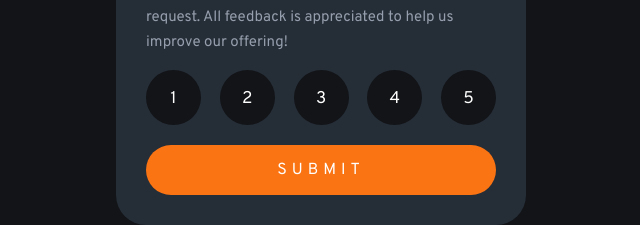
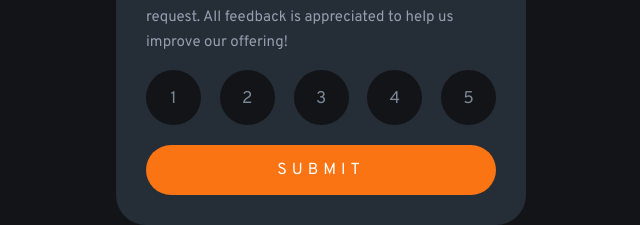
Before and after one commit to TaysonGermano/Ratings-Component, a React (Create React App) app: page / in a window 1280 px wide. Shown: the part 380-605 px from the top of the page, without its empty margins (319-959 px from the left). Built offline with nearby package versions, Linux system fonts and the light colour scheme.

Commit message:
changes on css

```diff
--- a/src/Components/RatingsButtons.js
+++ b/src/Components/RatingsButtons.js
@@ -17,8 +17,7 @@ const Button = styled.span`
   text-align: center;
   padding: 18px 0;
   border-radius: 100px;
-  color: ${(props) =>
-    props.btnColor ? "#fff" : "vgit add ,.ar(--Medium-Grey)"};
+  color: ${(props) => (props.btnColor ? "#fff" : "var(--Medium-Grey)")};
   font-size: 17px;
   cursor: pointer;
   transition: all 200ms ease-in-out;
```
